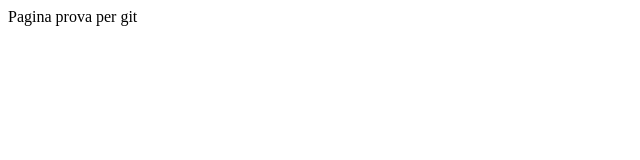
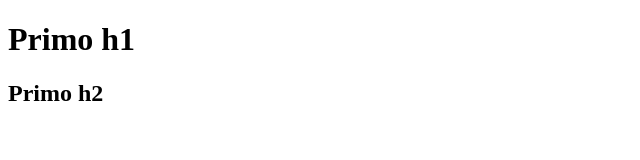
Before and after one commit to madseason/testgithub, a plain HTML site: page index.html in a window 1280 px wide. Shown: the whole page, without its empty margins (0-640 px from the left). Drawn offline with Linux system fonts and the light colour scheme.

Commit message:
Un h1 e un h2

```diff
--- a/index.html
+++ b/index.html
@@ -6,6 +6,7 @@
   <title>Git test</title>
 </head>
 <body>
-  Pagina prova per git
+  <h1>Primo h1</h1>
+  <h2>Primo h2</h2>
 </body>
 </html>
```
